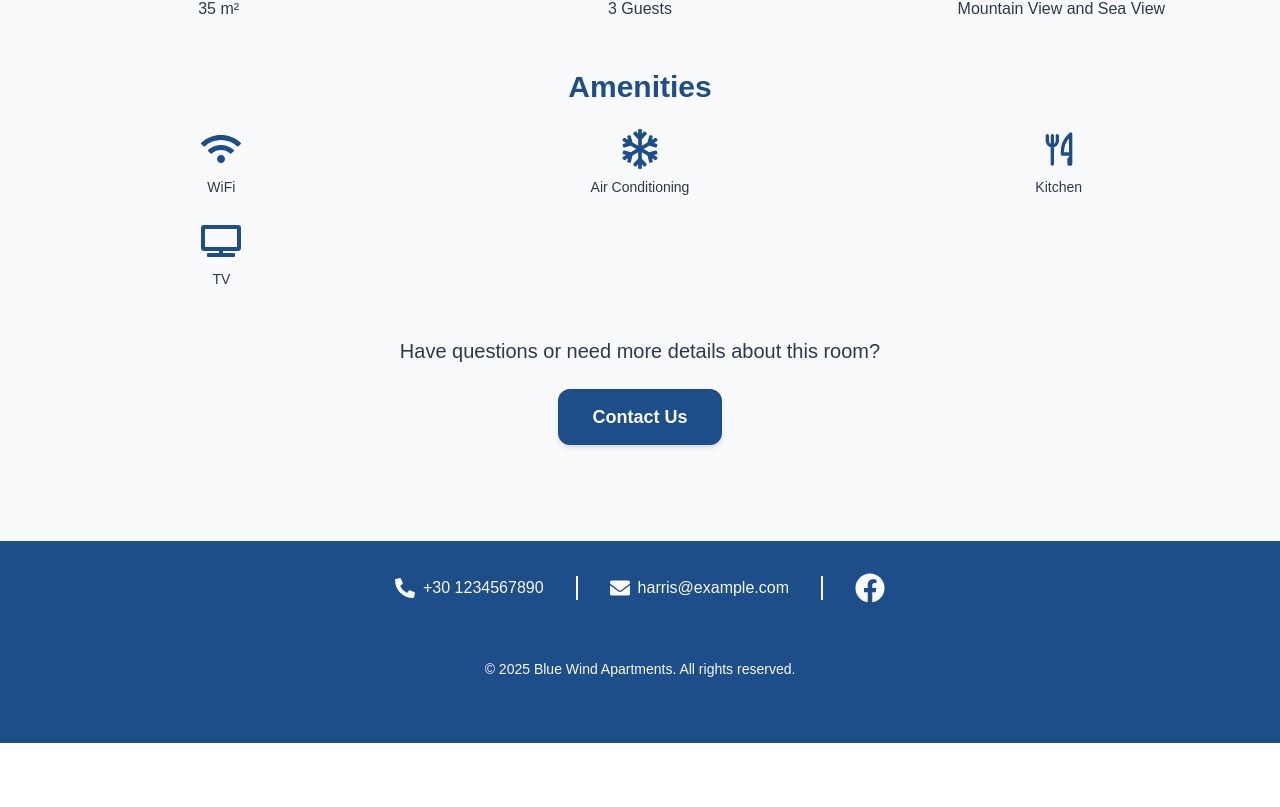
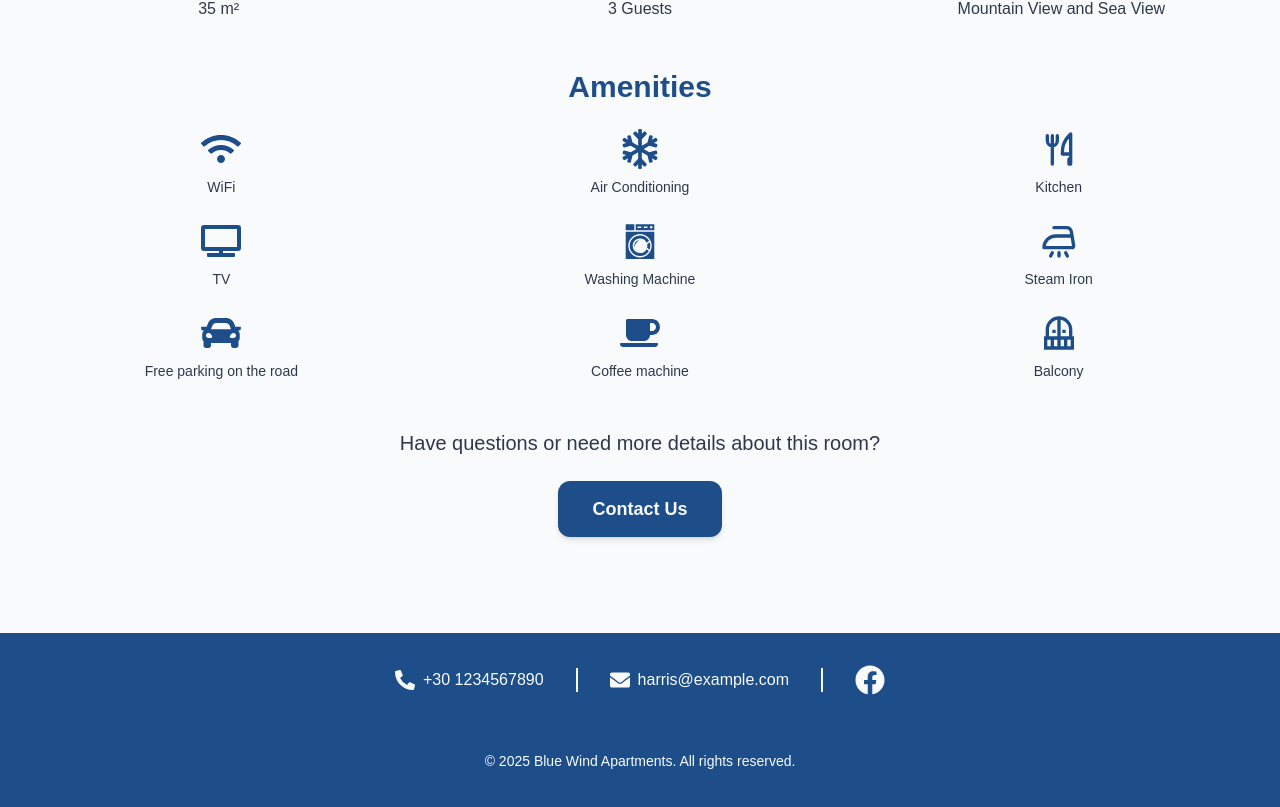
Before and after one commit to KostasTheodoro/Bluewind-apartments, a Next.js app: page /rooms/apartment-a in a window 1280 px wide. Shown: the part 1293-2100 px from the top of the page. Before the commit the page ends 2036 px from the top, so only its background shows below. Built offline with nearby package versions, Linux system fonts and the light colour scheme.

Commit message:
optimizing rooms data

```diff
--- a/src/app/data/rooms.ts
+++ b/src/app/data/rooms.ts
@@ -1,6 +1,8 @@
 import { IconType } from "react-icons";
-import { FaWifi, FaRegSnowflake, FaTv } from "react-icons/fa";
-import { TbToolsKitchen2 } from "react-icons/tb";
+import { FaWifi, FaRegSnowflake, FaTv, FaCar, FaCoffee } from "react-icons/fa";
+import { TbToolsKitchen2, TbIroningSteam } from "react-icons/tb";
+import { GiWashingMachine } from "react-icons/gi";
+import { MdBalcony } from "react-icons/md";
 export interface RoomData {
   id: string;
   name: string;
@@ -8,7 +10,7 @@ export interface RoomData {
   size: number;
   maxOccupancy: number;
   view: string;
-  images: { src: string; alt?: string }[];
+  images: { src: string; alt: string }[];
   amenities: { name: string; icon: IconType }[];
   checkIn: string;
   checkOut: string;
@@ -19,7 +21,7 @@ export const rooms: RoomData[] = [
     id: "apartment-a",
     name: "Apartment A",
     description:
-      "A luxurious suite with breathtaking sea views, modern amenities, and a touch of Cretan charm.",
+      "A bright and inviting apartment with stunning views, perfect for a peaceful escape in Crete.",
     size: 35,
     maxOccupancy: 3,
     view: "Mountain View and Sea View",
@@ -54,6 +56,11 @@ export const rooms: RoomData[] = [
       { name: "Air Conditioning", icon: FaRegSnowflake },
       { name: "Kitchen", icon: TbToolsKitchen2 },
       { name: "TV", icon: FaTv },
+      { name: "Washing Machine", icon: GiWashingMachine },
+      { name: "Steam Iron", icon: TbIroningSteam },
+      { name: "Free parking on the road", icon: FaCar },
+      { name: "Coffee machine", icon: FaCoffee },
+      { name: "Balcony", icon: MdBalcony },
     ],
     checkIn: "01:00 PM",
     checkOut: "11:00 AM",
@@ -62,7 +69,7 @@ export const rooms: RoomData[] = [
     id: "apartment-d",
     name: "Apartment D",
     description:
-      "A cozy room nestled among lush gardens, perfect for relaxation and a peaceful stay.",
+      "A comfortable and scenic home base in Kissamos, ideal for unwinding after a day of adventure.",
     size: 42,
     maxOccupancy: 4,
     view: "Mountain View and Sea View",
@@ -94,6 +101,11 @@ export const rooms: RoomData[] = [
       { name: "Air Conditioning", icon: FaRegSnowflake },
       { name: "Kitchen", icon: TbToolsKitchen2 },
       { name: "TV", icon: FaTv },
+      { name: "Washing Machine", icon: GiWashingMachine },
+      { name: "Steam Iron", icon: TbIroningSteam },
+      { name: "Free parking on the road", icon: FaCar },
+      { name: "Coffee machine", icon: FaCoffee },
+      { name: "Balcony", icon: MdBalcony },
     ],
     checkIn: "01:00 PM",
     checkOut: "11:00 AM",
@@ -102,7 +114,7 @@ export const rooms: RoomData[] = [
     id: "studio-b",
     name: "Studio B",
     description:
-      "A stylish, spacious studio with contemporary design and all the comforts for a memorable stay.",
+      "A charming, sunlit studio, perfect for couples looking for a relaxing island retreat.",
     size: 25,
     maxOccupancy: 2,
     view: "Mountain View and Sea View",
@@ -134,6 +146,11 @@ export const rooms: RoomData[] = [
       { name: "Air Conditioning", icon: FaRegSnowflake },
       { name: "Kitchen", icon: TbToolsKitchen2 },
       { name: "TV", icon: FaTv },
+      { name: "Washing Machine", icon: GiWashingMachine },
+      { name: "Steam Iron", icon: TbIroningSteam },
+      { name: "Free parking on the road", icon: FaCar },
+      { name: "Coffee machine", icon: FaCoffee },
+      { name: "Balcony", icon: MdBalcony },
     ],
     checkIn: "01:00 PM",
     checkOut: "11:00 AM",
@@ -142,7 +159,7 @@ export const rooms: RoomData[] = [
     id: "studio-c",
     name: "Studio C",
     description:
-      "A spacious apartment designed for families, offering comfort, privacy, and stunning views.",
+      "A simple yet comfortable retreat, perfect for a quiet stay near Crete's best beaches.",
     size: 20,
     maxOccupancy: 2,
     view: "Mountain View and Sea View",
@@ -170,6 +187,11 @@ export const rooms: RoomData[] = [
       { name: "Air Conditioning", icon: FaRegSnowflake },
       { name: "Kitchen", icon: TbToolsKitchen2 },
       { name: "TV", icon: FaTv },
+      { name: "Washing Machine", icon: GiWashingMachine },
+      { name: "Steam Iron", icon: TbIroningSteam },
+      { name: "Free parking on the road", icon: FaCar },
+      { name: "Coffee machine", icon: FaCoffee },
+      { name: "Balcony", icon: MdBalcony },
     ],
     checkIn: "01:00 PM",
     checkOut: "11:00 AM",
--- a/src/app/rooms/page.tsx
+++ b/src/app/rooms/page.tsx
@@ -1,45 +1,15 @@
 import Image from "next/image";
 import Link from "next/link";
+import { rooms } from "@/app/data/rooms";
 
 export const metadata = {
   title: "Rooms | Bluewind Apts",
   description: "Take a look to our rooms by the sea",
 };
 
-const rooms = [
-  {
-    name: "Apartment A",
-    image: "/images/MEN_5228.jpg",
-    description:
-      "A luxurious suite with breathtaking sea views and modern amenities.",
-    link: "/rooms/apartment-a",
-  },
-  {
-    name: "Apartment D",
-    image: "/images/MEN_4252.jpg",
-    description:
-      "A cozy room surrounded by lush gardens, perfect for relaxation.",
-    link: "/rooms/apartment-d",
-  },
-  {
-    name: "Studio B",
-    image: "/images/MEN_5216.jpg",
-    description:
-      "A stylish and spacious studio ideal for couples and solo travelers.",
-    link: "/rooms/studio-b",
-  },
-  {
-    name: "Studio C",
-    image: "/images/MEN_4273.jpg",
-    description:
-      "A comfortable and spacious apartment perfect for families or groups.",
-    link: "/rooms/studio-c",
-  },
-];
-
 export async function generateStaticParams() {
   return rooms.map((room) => ({
-    roomID: room.name.toLowerCase().replace(" ", "-"),
+    roomID: room.id,
   }));
 }
 
@@ -50,15 +20,15 @@ export default function Rooms() {
         <h2 className="text-4xl font-bold text-center text-primary mb-12">
           Our Rooms
         </h2>
-        <div className="grid grid-cols-1 md:grid-cols-2 gap-12">
+        <div className="grid grid-cols-1 md:grid-cols-2 gap-36">
           {rooms.map((room) => (
             <div
               key={room.name}
               className="flex flex-col items-center text-center"
             >
               <Image
-                src={room.image}
-                alt={room.name}
+                src={room.images[0].src}
+                alt={room.images[0].alt}
                 width={500}
                 height={350}
                 className="rounded-xl shadow-md object-cover w-full h-[300px]"
@@ -68,7 +38,7 @@ export default function Rooms() {
               </h3>
               <p className="mt-4 text-neutral-slate px-4">{room.description}</p>
               <Link
-                href={room.link}
+                href={`/rooms/${room.id}`}
                 className="m-8 inline-block bg-primary text-neutral-white border-2 border-primary font-bold px-8 py-3 rounded-xl text-lg shadow-md hover:bg-primary-coral hover:text-primary hover:shadow-lg focus:ring-1 focus:ring-neutral-slate transition-transform duration-300 transform hover:scale-95"
               >
                 More Info
```
